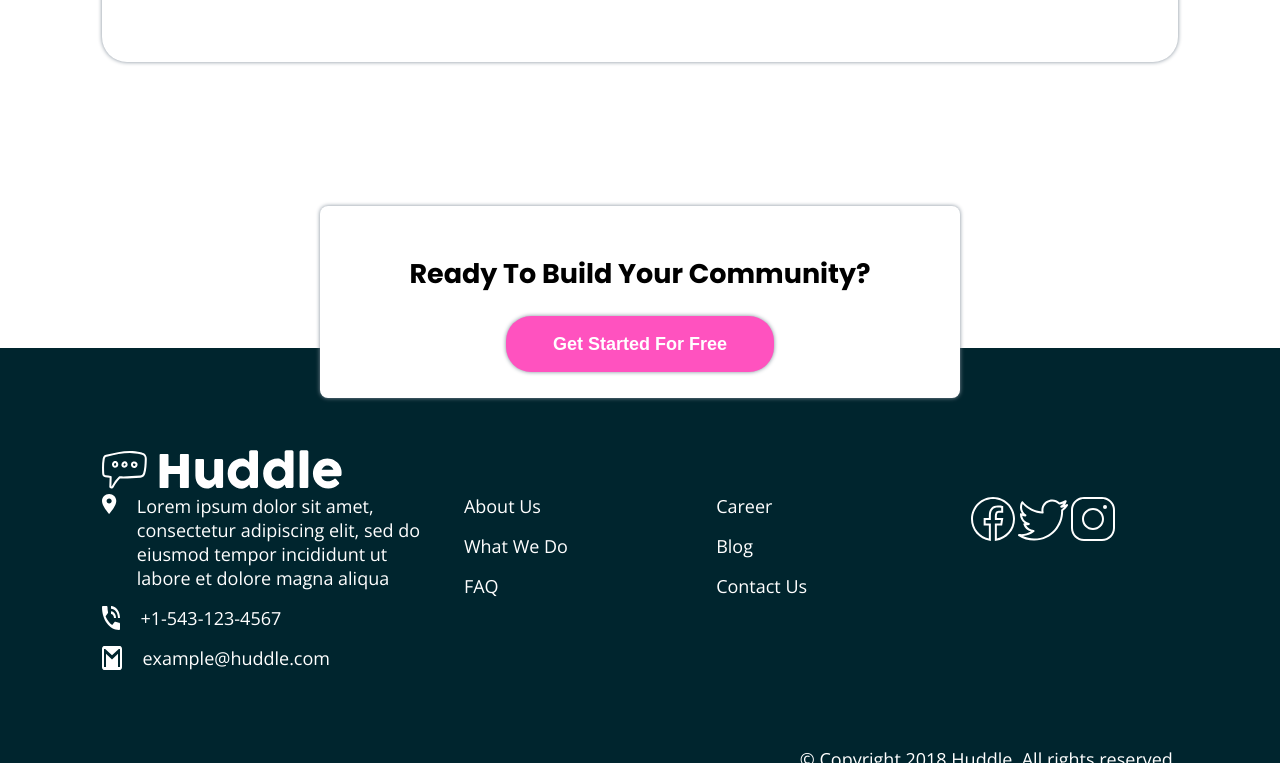
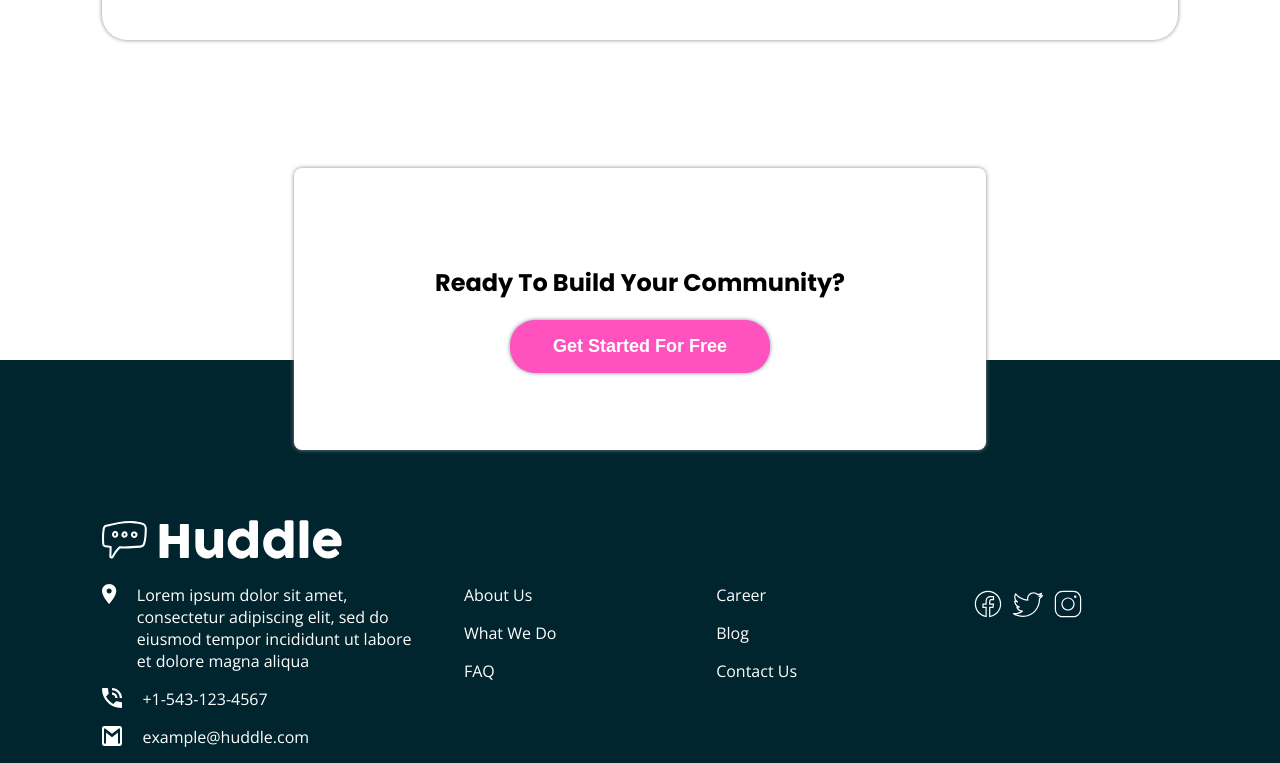
Before and after one commit to ehimze007/huddle-landing-page, a plain HTML site: page index.html in a window 1280 px wide. Shown: the part 2037-2800 px from the top of the page. Drawn offline with nearby package versions, Linux system fonts and the light colour scheme.

Commit message:
Addition of responsiveness

```diff
--- a/index.html
+++ b/index.html
@@ -102,16 +102,16 @@
       <img
         src="images/logo-edited.svg"
         alt="Huddle Logo"
-        class="huddle-header"
+        class="huddle-header-bottom"
       />
 
-      <section>
+      <section class="footer-item-container">
         <div class="footer-item ftr-itm1">
           <li class="huddle-address huddle-contact">
             <img
               src="images/icon-location.svg"
               alt="icon location"
-              class="img"
+              class="img-icon"
             />
 
             <span class="text"
@@ -121,11 +121,19 @@
           </li>
 
           <li class="huddle-contact">
-            <img src="./images/icon-phone.svg" alt="telephone icon" />
+            <img
+              src="./images/icon-phone.svg"
+              alt="telephone icon"
+              class="img-icon"
+            />
             <span>+1-543-123-4567</span>
           </li>
           <li class="huddle-contact">
-            <img src="./images/icon-email.svg" alt="email icon" />
+            <img
+              src="./images/icon-email.svg"
+              alt="email icon"
+              class="img-icon"
+            />
             <span> example@huddle.com</span>
           </li>
         </div>
@@ -143,10 +151,26 @@
         </div>
 
         <div class="social-media-icons footer-item">
-          <li><img src="./images/icon-facebook.svg" alt="Facebook Icon" /></li>
-          <li><img src="./images/icon-twitter.svg" alt="Twitter Icon" /></li>
           <li>
-            <img src="./images/icon-instagram.svg" alt="Instagram Icon" />
+            <img
+              src="./images/icon-facebook.svg"
+              alt="Facebook Icon"
+              class="sm-icons"
+            />
+          </li>
+          <li>
+            <img
+              src="./images/icon-twitter.svg"
+              alt="Twitter Icon"
+              class="sm-icons"
+            />
+          </li>
+          <li>
+            <img
+              src="./images/icon-instagram.svg"
+              alt="Instagram Icon"
+              class="sm-icons"
+            />
           </li>
         </div>
       </section>
--- a/styles.css
+++ b/styles.css
@@ -5,10 +5,8 @@
 body {
   margin: 0;
   font-family: "Poppins";
-  font-size: 18px;
+  font-size: 1em;
 }
-
-/* Font Styling*/
 
 /* Styling for the header and its children*/
 header {
@@ -24,7 +22,7 @@ nav {
 }
 
 .huddle-header {
-  min-width: 100px;
+  width: 20vw;
   height: auto;
 }
 
@@ -32,10 +30,10 @@ nav {
   background-color: white;
   border-radius: 25px;
   border: solid 1px hsl(193, 100%, 96%);
-  padding: 1em 5em;
+  padding: 1% 5%;
   font-weight: 600;
   box-shadow: 0px 0px 4px 0.01px hsl(208, 11%, 55%);
-  font-size: 18px;
+  font-size: 1em;
   white-space: nowrap;
 }
 
@@ -88,14 +86,14 @@ main img {
 }
 
 .ready-to-build {
-  width: 50%;
+  width: 54%;
   box-shadow: 0px 0px 4px 0.01px hsl(208, 11%, 55%);
   position: relative;
   margin: auto;
-  margin-bottom: -60px;
+  margin-bottom: -100px;
   text-align: center;
   border-radius: 8px;
-  padding: 2%;
+  padding: 6%;
   background-color: white;
 }
 
@@ -103,7 +101,6 @@ main img {
   padding: 3% 8%;
   border-radius: 25px;
   border: none;
-  /* width: 24vw; */
   color: white;
   font-weight: 600;
   box-shadow: 0px 0px 4px 0.01px hsl(208, 11%, 55%);
@@ -115,10 +112,11 @@ main img {
 footer {
   background-color: hsl(192, 100%, 9%);
   color: white;
-  padding: 8% 8% 2px;
+  padding: 10em 8% 2px;
   margin-top: 10px;
   list-style-type: none;
   font-family: "Open Sans";
+  text-align: left;
 }
 
 footer section {
@@ -146,9 +144,13 @@ footer section {
   gap: 20px;
 }
 
-.huddle-address img {
+.img-icon {
+  width: 20px;
   height: 20px;
-  width: 20px;
+}
+
+.footer-item-container {
+  margin-top: 20px;
 }
 
 .social-media-icons {
@@ -158,6 +160,13 @@ footer section {
 .copyright-text {
   text-align: end;
 }
+
+.sm-icons {
+  margin: 5px;
+  width: 30px;
+  height: 30px;
+}
+
 /************** Attribution **************/
 .attribution {
   font-size: 11px;
@@ -166,3 +175,10 @@ footer section {
 .attribution a {
   color: hsl(228, 45%, 44%);
 }
+
+@media (max-width: 700px) {
+  .ready-to-build {
+    width: 70%;
+    margin-bottom: -10%;
+  }
+}
```
